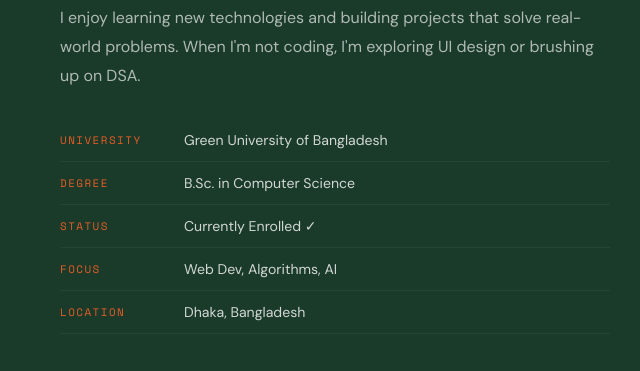
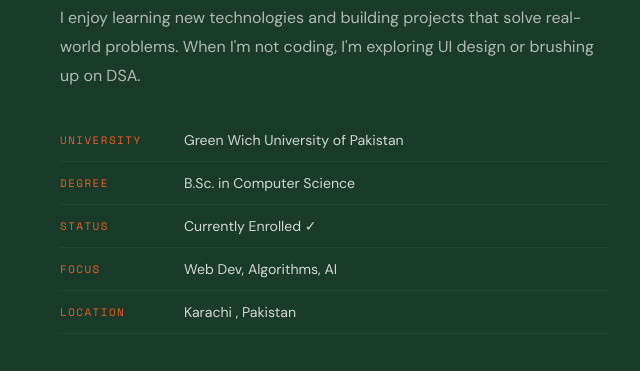
Before and after one commit to sadiaaz/Tanzilas-web, a plain HTML site: page index.html in a window 1280 px wide. Shown: the part 1200-1571 px from the top of the page, 0-640 px from the left. Drawn offline with nearby package versions, Linux system fonts and the light colour scheme.

Commit message:
Update index.html

```diff
--- a/index.html
+++ b/index.html
@@ -569,11 +569,11 @@
       <p>Hi! I'm Tanzila, a Computer Science student at Green University of Pakistan I love turning ideas into reality through code — whether it's a web app, an algorithm, or a data-driven solution.</p>
       <p>I enjoy learning new technologies and building projects that solve real-world problems. When I'm not coding, I'm exploring UI design or brushing up on DSA.</p>
       <ul class="info-list">
-        <li><span class="info-key">University</span><span class="info-val">Green University of Bangladesh</span></li>
+        <li><span class="info-key">University</span><span class="info-val">Green Wich University of Pakistan</span></li>
         <li><span class="info-key">Degree</span><span class="info-val">B.Sc. in Computer Science</span></li>
         <li><span class="info-key">Status</span><span class="info-val">Currently Enrolled ✓</span></li>
         <li><span class="info-key">Focus</span><span class="info-val">Web Dev, Algorithms, AI</span></li>
-        <li><span class="info-key">Location</span><span class="info-val">Dhaka, Bangladesh</span></li>
+        <li><span class="info-key">Location</span><span class="info-val">Karachi , Pakistan</span></li>
       </ul>
     </div>
     <div class="about-visual">
@@ -762,7 +762,7 @@
 <!-- FOOTER -->
 <footer>
   <span>© 2024 Tanzila</span>
-  <span>Made with ♥ · <span>Green University of Bangladesh</span></span>
+  <span>Made with ♥ · <span>Green Wich University of Pakistan</span></span>
   <a href="#home" style="color:var(--green-accent); text-decoration:none; font-size:1.2rem;">↑</a>
 </footer>
 
```
